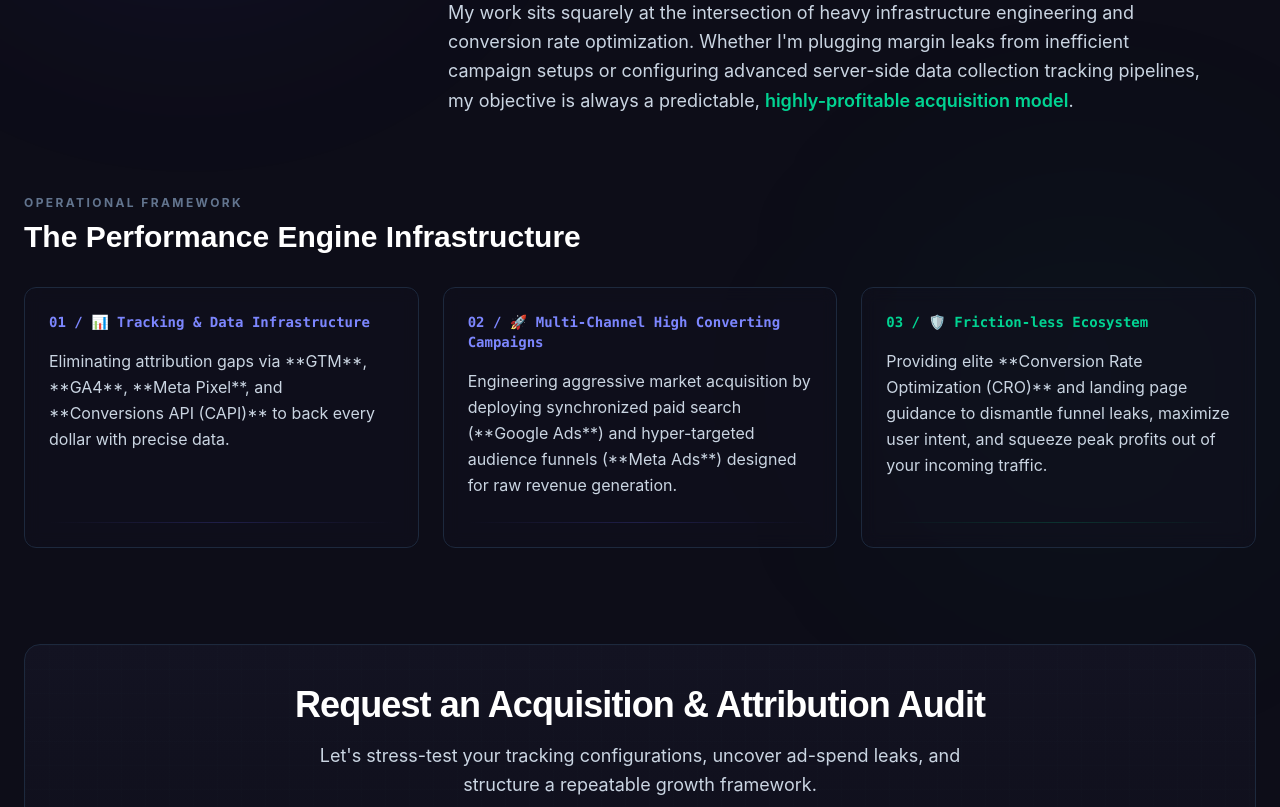
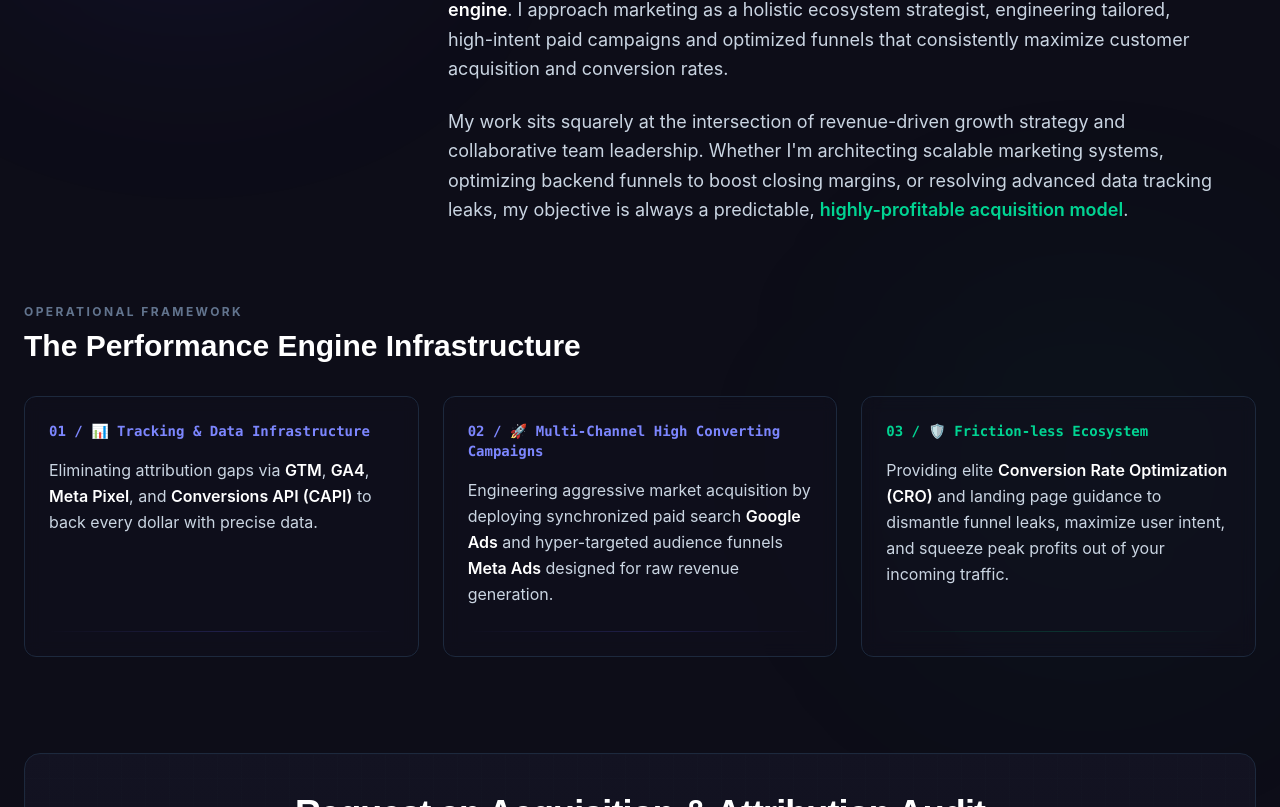
Before and after one commit to ali-afnan-khan/marketing-portfolio, a React app: page /about in a window 1280 px wide. Shown: the part 916-1723 px from the top of the page. Built offline with nearby package versions, Linux system fonts and the light colour scheme; the HTML template or start-up script is replaced by a standard one.

Commit message:
UI/UX changes improving interactivity and removing friction

```diff
--- a/src/components/Navbar.jsx
+++ b/src/components/Navbar.jsx
@@ -73,7 +73,7 @@ export default function Navbar() {
       </header>
 
       {/* --- MOBILE FIXED BOTTOM TAB BAR --- */}
-      <div className="md:hidden fixed bottom-0 inset-x-0 z-50 border-t border-white/5 bg-[#0A0A0F]/90 backdrop-blur-lg safe-bottom">
+      <div className="md:hidden fixed bottom-0 inset-x-0 z-50 border-t border-white/20 bg-[#0A0A0F]/98 backdrop-blur-2xl shadow-[0_-8px_30px_rgb(0,0,0,0.8)] pb-[calc(env(safe-area-inset-bottom)+4px)]">
         <nav className="flex justify-around items-center h-14 max-w-md mx-auto px-4">
           {NAV_LINKS.map(({ to, label }) => (
             <NavLink key={to} to={to} end={to === "/"} className={mobileTabLinkClass}>
--- a/src/pages/About.jsx
+++ b/src/pages/About.jsx
@@ -13,8 +13,8 @@ export default function About() {
         <div className="absolute top-1/4 left-0 w-96 h-96 bg-indigo-600/10 rounded-full blur-[120px] pointer-events-none" />
         <div className="absolute bottom-1/4 right-0 w-96 h-96 bg-emerald-600/5 rounded-full blur-[120px] pointer-events-none" />
 
-        {/* Tightened layout padding from py-20 lg:py-32 to py-12 lg:py-16 */}
-        <div className="max-w-7xl mx-auto px-6 py-12 lg:py-16 relative z-10">
+        {/* Isolated top padding from pb elements to clear the fixed top navigation bar layout safely */}
+        <div className="max-w-7xl mx-auto px-6 pt-28 pb-12 lg:pt-36 lg:pb-16 relative z-10">
 
           {/* ================================================================= */}
           {/* 1. HERO ARCHITECTURE & PERSONAL VISUAL                           */}
@@ -104,10 +104,10 @@ export default function About() {
             <div className="lg:col-span-8 space-y-6 text-base sm:text-lg text-slate-300 font-normal max-w-3xl leading-relaxed">
               <p>
                 I don’t look at advertising as a creative playground; I treat it as a
-                <strong className="text-white font-semibold"> capital deployment engine</strong>. I approach marketing with an intense technical focus, handling everything from architectural design down to the minute tracking configurations.
+                <strong className="text-white font-semibold"> capital deployment engine</strong>. I approach marketing as a holistic ecosystem strategist, engineering tailored, high-intent paid campaigns and optimized funnels that consistently maximize customer acquisition and conversion rates.
               </p>
               <p>
-                My work sits squarely at the intersection of heavy infrastructure engineering and conversion rate optimization. Whether I'm plugging margin leaks from inefficient campaign setups or configuring advanced server-side data collection tracking pipelines, my objective is always a predictable, <strong className="text-emerald-400 font-semibold">highly-profitable acquisition model</strong>.
+                My work sits squarely at the intersection of revenue-driven growth strategy and collaborative team leadership. Whether I'm architecting scalable marketing systems, optimizing backend funnels to boost closing margins, or resolving advanced data tracking leaks, my objective is always a predictable, <strong className="text-emerald-400 font-semibold">highly-profitable acquisition model</strong>.
               </p>
             </div>
           </div>
@@ -137,7 +137,7 @@ export default function About() {
                   <span>01 / 📊 Tracking & Data Infrastructure</span>
                 </div>
                 <p className="text-slate-300 text-sm sm:text-base font-normal leading-relaxed">
-                  Eliminating attribution gaps via **GTM**, **GA4**, **Meta Pixel**, and **Conversions API (CAPI)** to back every dollar with precise data.
+                  Eliminating attribution gaps via <strong className="text-white font-semibold">GTM</strong>, <strong className="text-white font-semibold">GA4</strong>, <strong className="text-white font-semibold">Meta Pixel</strong>, and <strong className="text-white font-semibold">Conversions API (CAPI)</strong> to back every dollar with precise data.
                 </p>
               </div>
               <div className="w-full h-px bg-gradient-to-r from-indigo-500/0 via-indigo-500/20 to-indigo-500/0 mt-6 group-hover:via-indigo-500/50 transition-all duration-500" />
@@ -150,7 +150,7 @@ export default function About() {
                   <span>02 / 🚀 Multi-Channel High Converting Campaigns</span>
                 </div>
                 <p className="text-slate-300 text-sm sm:text-base font-normal leading-relaxed">
-                  Engineering aggressive market acquisition by deploying synchronized paid search (**Google Ads**) and hyper-targeted audience funnels (**Meta Ads**) designed for raw revenue generation.
+                  Engineering aggressive market acquisition by deploying synchronized paid search <strong className="text-white font-semibold">Google Ads</strong> and hyper-targeted audience funnels <strong className="text-white font-semibold">Meta Ads</strong> designed for raw revenue generation.
                 </p>
               </div>
               <div className="w-full h-px bg-gradient-to-r from-indigo-500/0 via-indigo-500/20 to-indigo-500/0 mt-6 group-hover:via-indigo-500/50 transition-all duration-500" />
@@ -163,7 +163,7 @@ export default function About() {
                   <span>03 / 🛡️ Friction-less Ecosystem</span>
                 </div>
                 <p className="text-slate-300 text-sm sm:text-base font-normal leading-relaxed">
-                  Providing elite **Conversion Rate Optimization (CRO)** and landing page guidance to dismantle funnel leaks, maximize user intent, and squeeze peak profits out of your incoming traffic.
+                  Providing elite <strong className="text-white font-semibold">Conversion Rate Optimization (CRO)</strong> and landing page guidance to dismantle funnel leaks, maximize user intent, and squeeze peak profits out of your incoming traffic.
                 </p>
               </div>
               <div className="w-full h-px bg-gradient-to-r from-emerald-500/0 via-emerald-500/20 to-emerald-500/0 mt-6 group-hover:via-emerald-500/50 transition-all duration-500" />
--- a/src/pages/Home.jsx
+++ b/src/pages/Home.jsx
@@ -2,7 +2,6 @@ import { Link } from "react-router-dom";
 
 const METRICS = [
   { value: "3+", label: "Years Scaling Budgets" },
-  { value: "$18,000+", label: "Ad Spend Managed" },
   { value: "7.5×", label: "Average Funnel ROAS" },
 ];
 
@@ -106,7 +105,7 @@ export default function Home() {
           </div>
 
           {/* ── METRICS BANNER ─────────────────────────── */}
-          <div className="mt-16 grid grid-cols-3 gap-px rounded-2xl overflow-hidden border border-white/5 bg-white/5 max-w-3xl mx-auto">
+          <div className="mt-16 grid grid-cols-2 gap-px rounded-2xl overflow-hidden border border-white/5 bg-white/5 max-w-3xl mx-auto">
             {METRICS.map(({ value, label }, i) => (
               <div
                 key={i}
@@ -124,7 +123,7 @@ export default function Home() {
         </div>
 
         {/* Scroll hint */}
-        <div className="absolute bottom-8 left-1/2 -translate-x-1/2 flex flex-col items-center gap-2 text-slate-600 text-xs tracking-widest">
+        <div className="absolute bottom-8 left-1/2 -translate-x-1/2 hidden md:flex flex-col items-center gap-2 text-slate-600 text-xs tracking-widest">
           <span>SCROLL</span>
           <span className="block h-6 w-px bg-gradient-to-b from-slate-600 to-transparent" />
         </div>
--- a/src/pages/Projects.jsx
+++ b/src/pages/Projects.jsx
@@ -408,14 +408,14 @@ export default function Projects() {
                 </p>
               </div>
 
-              <div className="flex-shrink-0">
+              <div className="flex-shrink-0 w-full sm:w-auto text-center">
                 <Link
-                  to="/about"
-                  className="inline-flex items-center gap-2 rounded-full bg-indigo-600 px-8 py-3.5 text-sm font-semibold text-white shadow-xl shadow-indigo-500/25 hover:bg-indigo-500 transition-colors whitespace-nowrap"
+                  to="/request-audit" // Fixed conversion funnel destination route
+                  className="inline-flex w-full sm:w-auto justify-center items-center gap-2 rounded-full bg-emerald-600 px-8 py-3.5 text-sm font-bold text-white shadow-xl shadow-emerald-600/20 hover:bg-emerald-500 transition-all duration-300 hover:-translate-y-0.5 whitespace-nowrap"
                 >
                   Request the Audit →
                 </Link>
-                <p className="mt-3 text-center text-xs text-slate-600">
+                <p className="mt-3 text-center text-xs text-slate-500 font-medium">
                   No pitch. No retainer push. Just signal.
                 </p>
               </div>
```
